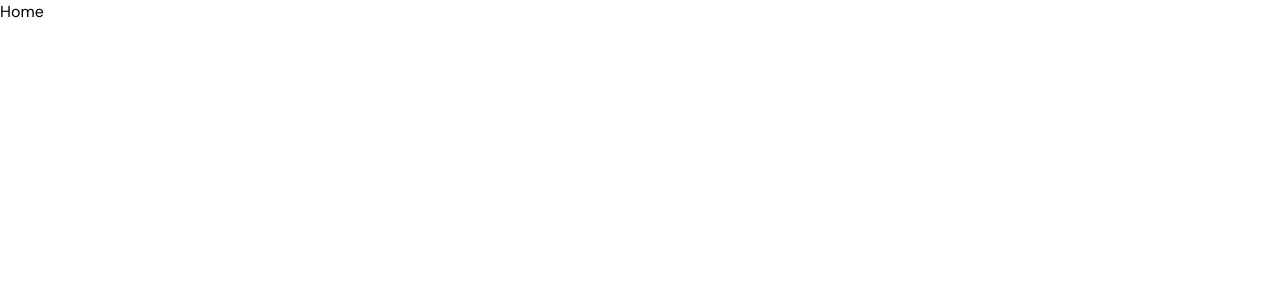
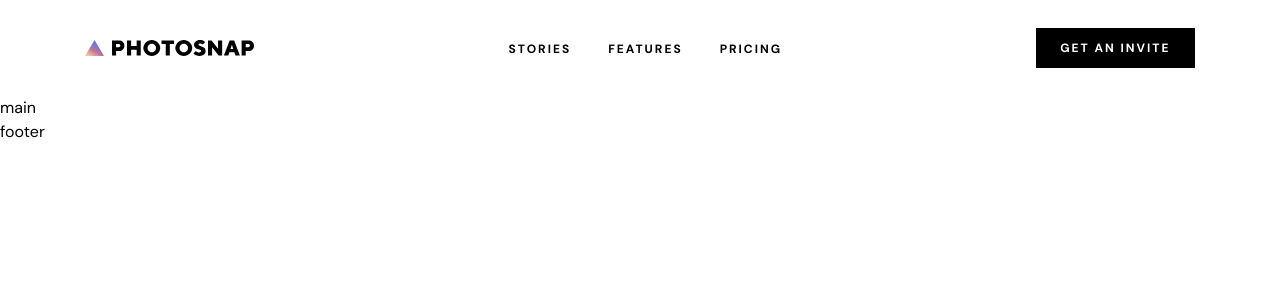
Before and after one commit to Owczarek-Kamil/Photosnap-multi-page-website, a Next.js app: page / in a window 1280 px wide. Shown: the top 300 px of the page. Built offline with nearby package versions, Linux system fonts and the light colour scheme.

Commit message:
Add navigation bar

```diff
--- a/app/page.tsx
+++ b/app/page.tsx
@@ -1,3 +1,53 @@
+import Image from "next/image";
+import Link from "next/link";
+
 export default function Home() {
-  return <div>Home</div>;
+  return (
+    <>
+      <nav className="px-6 py-7 md:pl-9.75 md:pr-10">
+        <div className="mx-auto flex max-w-[69.375rem] items-center justify-between">
+          <Link href="/" aria-label="Go to homepage" className="outline-offset-4">
+            <Image src="/shared/desktop/logo.svg" width={170} height={16} alt="Photosnap logo" />
+          </Link>
+          <button type="button" aria-label="Open menu" className="h-4 w-5 outline-offset-4 md:hidden">
+            <Image src="/shared/mobile/menu.svg" width={20} height={6} alt="" />
+          </button>
+          <ul className="hidden items-center gap-9.25 md:flex">
+            <li>
+              <Link
+                href="/stories"
+                className="text-3/4 font-bold uppercase tracking-[2px] text-color-black transition-colors hover:text-color-light-grey focus-visible:text-color-light-grey"
+              >
+                Stories
+              </Link>
+            </li>
+            <li>
+              <Link
+                href="/features"
+                className="text-3/4 font-bold uppercase tracking-[2px] text-color-black transition-colors hover:text-color-light-grey focus-visible:text-color-light-grey"
+              >
+                Features
+              </Link>
+            </li>
+            <li>
+              <Link
+                href="/pricing"
+                className="text-3/4 font-bold uppercase tracking-[2px] text-color-black transition-colors hover:text-color-light-grey focus-visible:text-color-light-grey"
+              >
+                Pricing
+              </Link>
+            </li>
+          </ul>
+          <Link
+            href="/#"
+            className="hidden bg-color-black px-6 py-3 text-3/4 font-bold uppercase tracking-[2px] text-color-white transition-colors hover:bg-color-light-grey hover:text-color-black focus-visible:bg-color-light-grey focus-visible:text-color-black md:block"
+          >
+            Get an invite
+          </Link>
+        </div>
+      </nav>
+      <main>main</main>
+      <footer>footer</footer>
+    </>
+  );
 }
```
